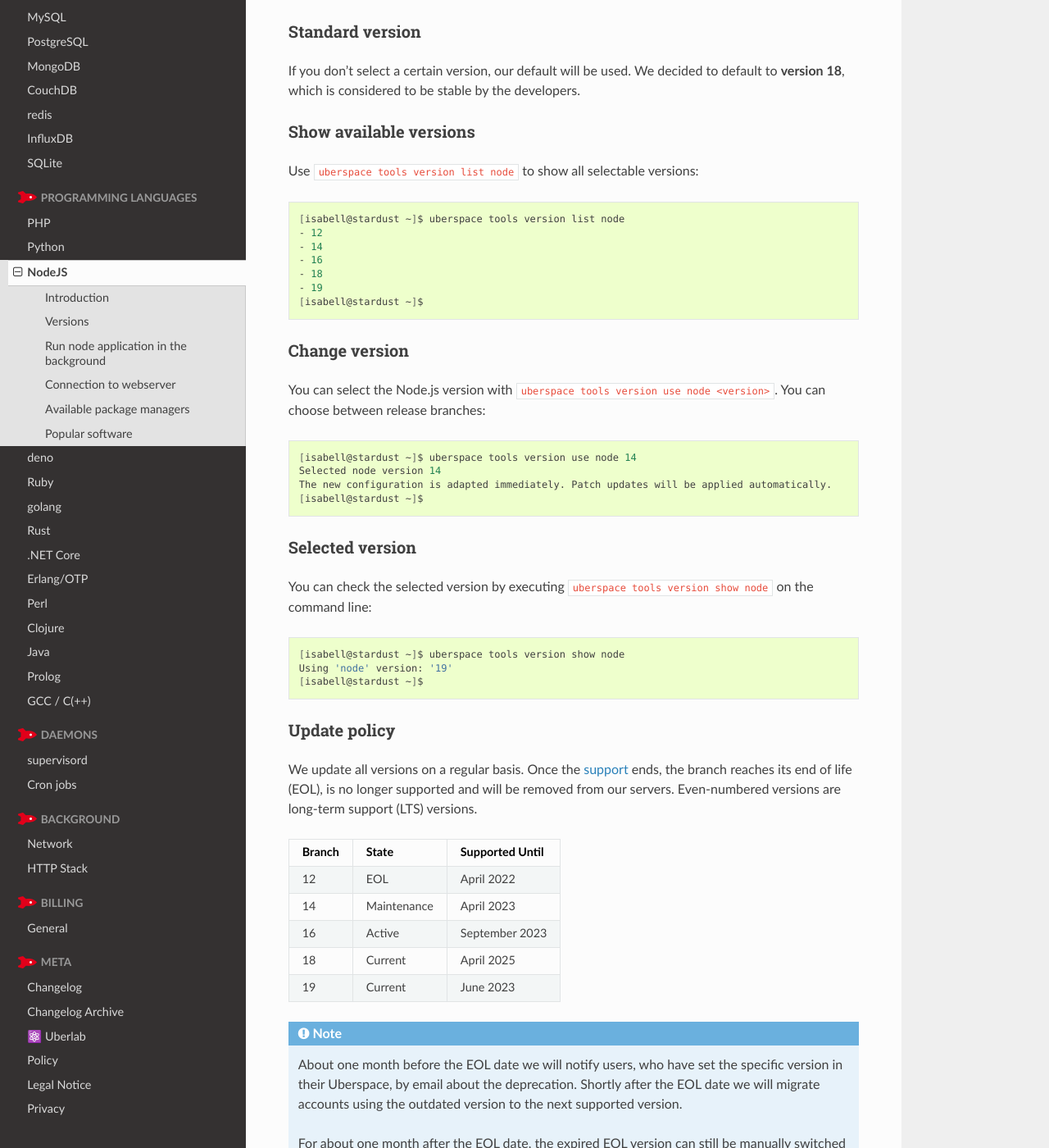
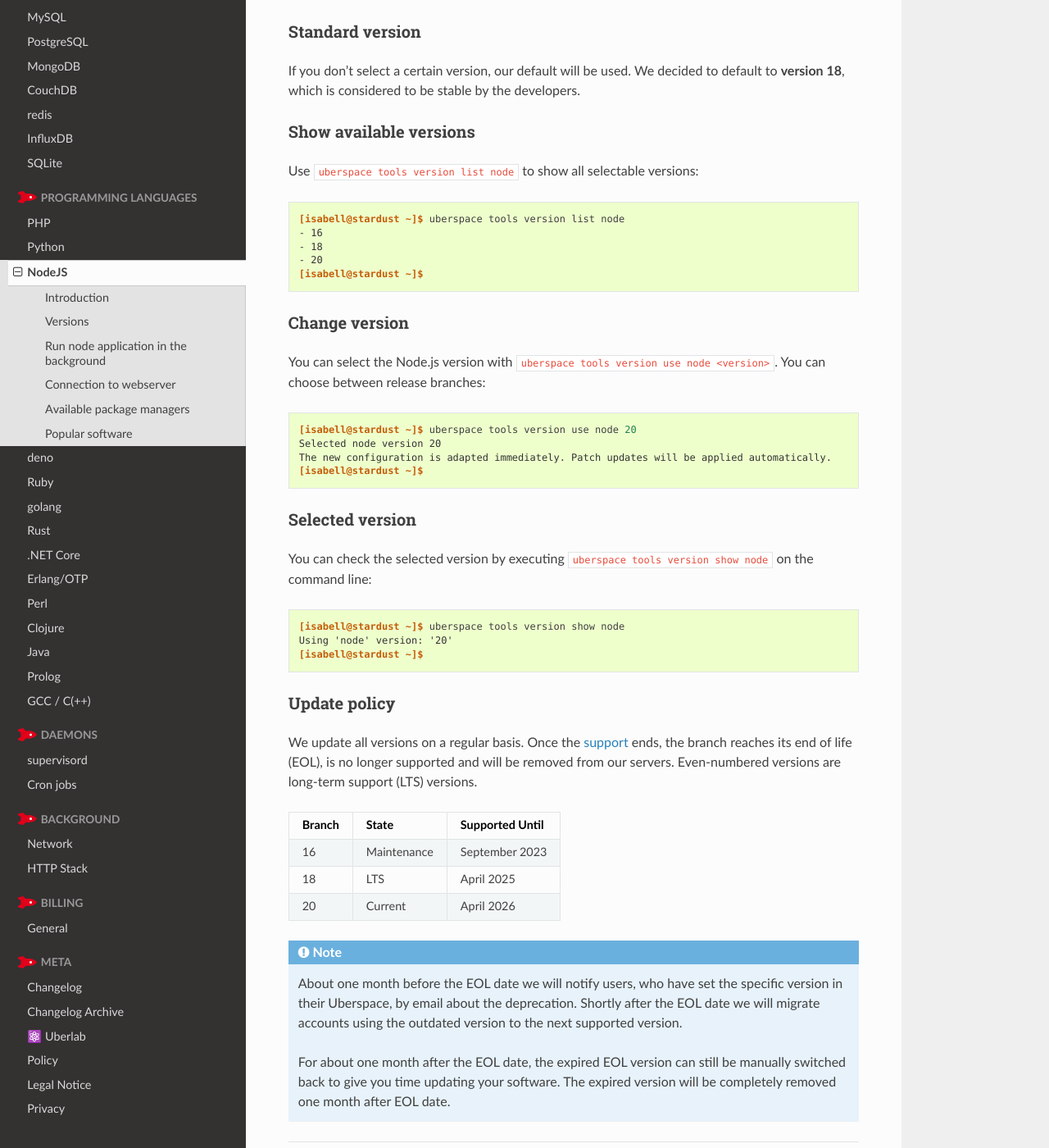
Before and after one commit to Uberspace/manual, a Sphinx documentation site: the page built from source/lang-nodejs.rst, in a window 1280 px wide and 1400 px high, scrolled down 700 px. Shown: the whole window at 82% size. Built offline with Sphinx 7.4.7 and the Read the Docs theme 2.0.0, drawn with Linux system fonts in a browser that asks for light colours.

Commit message:
remove outdated node versions

```diff
--- a/source/lang-nodejs.rst
+++ b/source/lang-nodejs.rst
@@ -33,14 +33,12 @@ Show available versions
 
 Use ``uberspace tools version list node`` to show all selectable versions:
 
-.. code-block:: bash
+.. code-block:: console
 
   [isabell@stardust ~]$ uberspace tools version list node
-  - 12
-  - 14
   - 16
   - 18
-  - 19
+  - 20
   [isabell@stardust ~]$
 
 .. _node-change-version:
@@ -49,10 +47,10 @@ Change version
 --------------
 You can select the Node.js version with ``uberspace tools version use node <version>``. You can choose between release branches:
 
-.. code-block:: bash
+.. code-block:: console
 
-  [isabell@stardust ~]$ uberspace tools version use node 14
-  Selected node version 14
+  [isabell@stardust ~]$ uberspace tools version use node 20
+  Selected node version 20
   The new configuration is adapted immediately. Patch updates will be applied automatically.
   [isabell@stardust ~]$
 
@@ -61,10 +59,10 @@ Selected version
 
 You can check the selected version by executing ``uberspace tools version show node`` on the command line:
 
-.. code-block:: bash
+.. code-block:: console
 
   [isabell@stardust ~]$ uberspace tools version show node
-  Using 'node' version: '19'
+  Using 'node' version: '20'
   [isabell@stardust ~]$
 
 Update policy
@@ -75,15 +73,11 @@ We update all versions on a regular basis. Once the `support <https://github.com
 +--------+-------------------------+------------------+
 | Branch | State                   | Supported Until  |
 +========+=========================+==================+
-| 12     | EOL                     | April 2022       |
+| 16     | Maintenance             | September 2023   |
 +--------+-------------------------+------------------+
-| 14     | Maintenance             | April 2023       |
+| 18     | LTS                     | April 2025       |
 +--------+-------------------------+------------------+
-| 16     | Active                  | September 2023   |
-+--------+-------------------------+------------------+
-| 18     | Current                 | April 2025       |
-+--------+-------------------------+------------------+
-| 19     | Current                 | June 2023        |
+| 20     | Current                 | April 2026       |
 +--------+-------------------------+------------------+
 
 .. include:: includes/deprecation.rst
```
